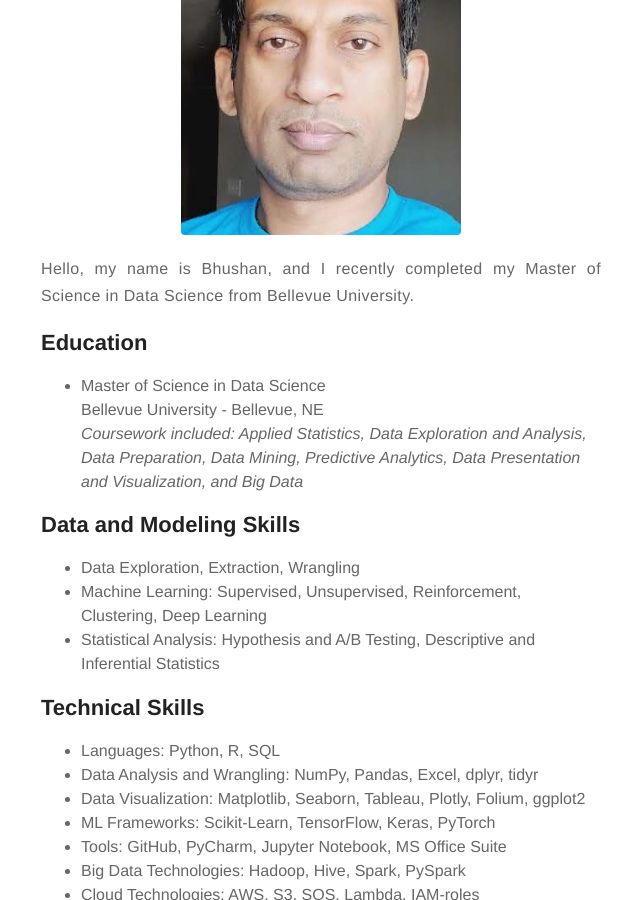
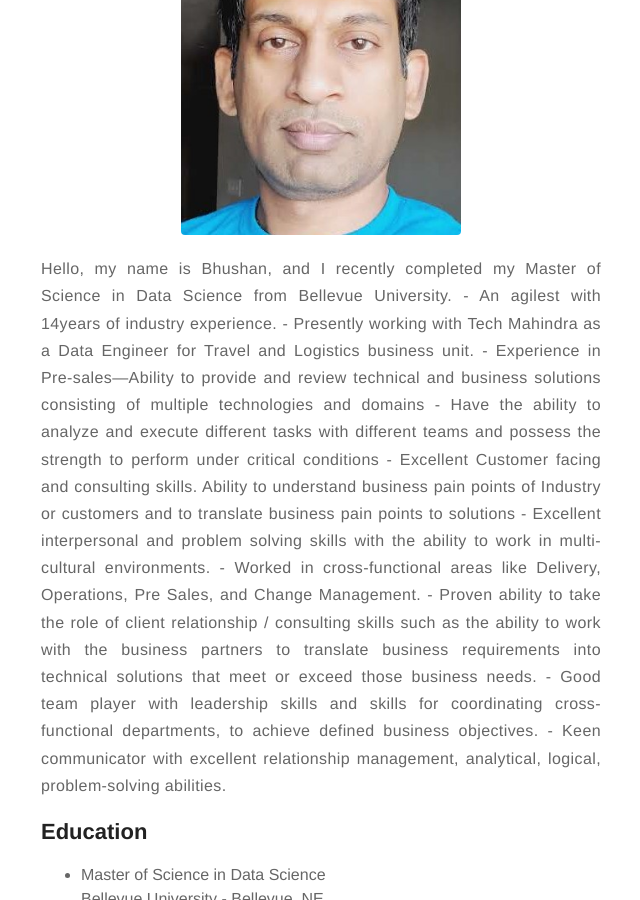
Before and after one commit to BhushanGitHub/bhushanGitHub.github.io, a Jekyll site: the page built from about.md, in a window 1280 px wide and 900 px high, scrolled down 231 px. Shown: the whole window, without its empty margins (319-959 px from the left). Built offline with Jekyll 4.4.1, drawn with Linux system fonts in a browser that asks for light colours.

```diff
--- a/about.md
+++ b/about.md
@@ -4,7 +4,29 @@
 ---
 ![Profile Image]({% if site.external-image %}{{ site.picture }}{% else %}{{ site.url }}/{{ site.picture }}{% endif %})
 
-<p align="justify">Hello, my name is Bhushan, and I recently completed my Master of Science in Data Science from Bellevue University.</p>
+<p align="justify">Hello, my name is Bhushan, and I recently completed my Master of Science in Data Science from Bellevue University.
+
+- An agilest with 14years of industry experience.
+
+- Presently working with Tech Mahindra as a Data Engineer for Travel and Logistics business unit.
+
+- Experience in Pre-sales—Ability to provide and review technical and business solutions consisting of multiple technologies and domains
+
+- Have the ability to analyze and execute different tasks with different teams and possess the strength to perform under critical conditions
+
+- Excellent Customer facing and consulting skills. Ability to understand business pain points of Industry or customers and to translate business pain points to solutions
+
+- Excellent interpersonal and problem solving skills with the ability to work in multi-cultural environments.
+
+- Worked in cross-functional areas like Delivery, Operations, Pre Sales, and Change Management.
+
+- Proven ability to take the role of client relationship / consulting skills such as the ability to work with the business partners to translate business requirements into technical solutions that meet or exceed those business needs.
+
+- Good team player with leadership skills and skills for coordinating cross-functional departments, to achieve defined business objectives.
+
+- Keen communicator with excellent relationship management, analytical, logical, problem-solving abilities.
+
+</p>
 
 <style>
 dd {
```
